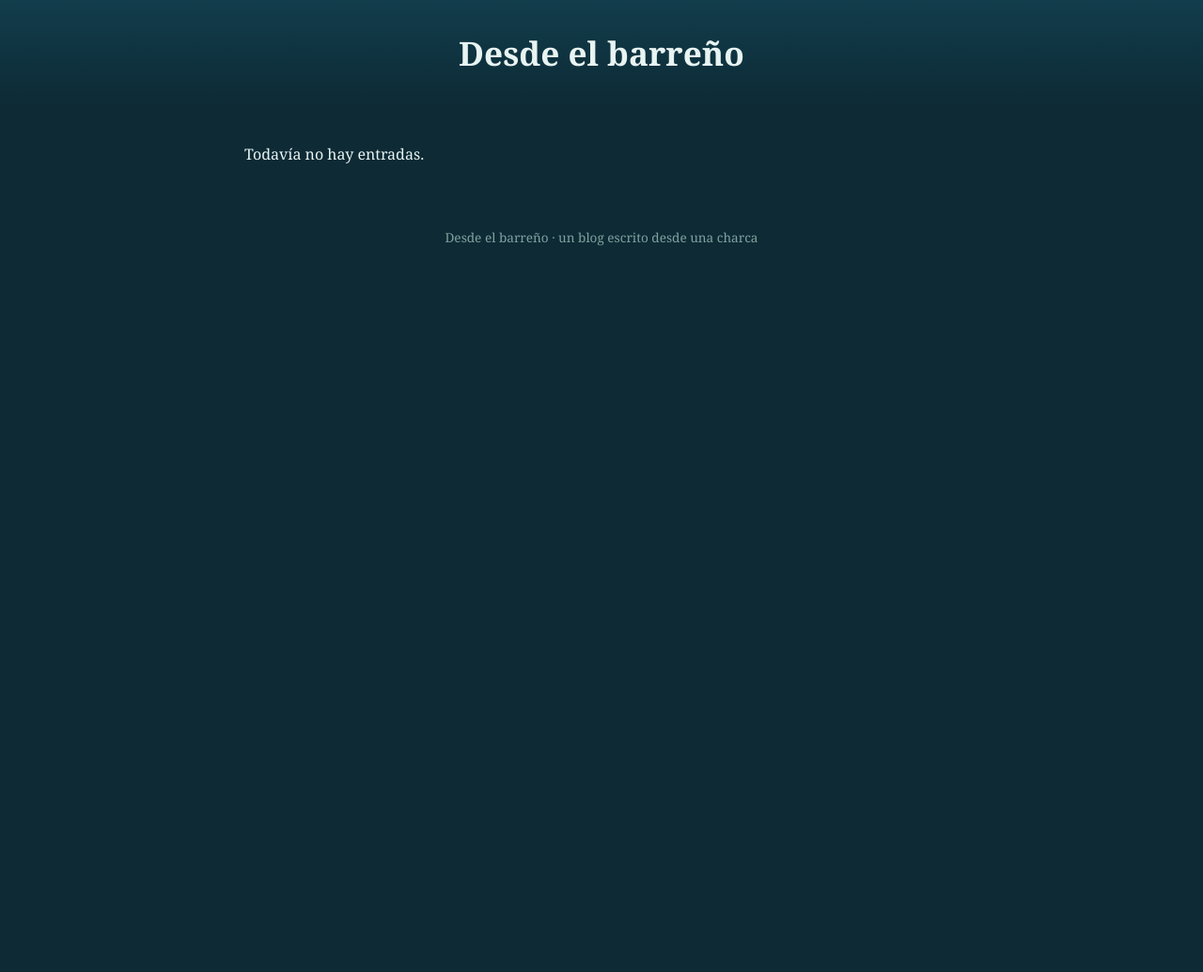
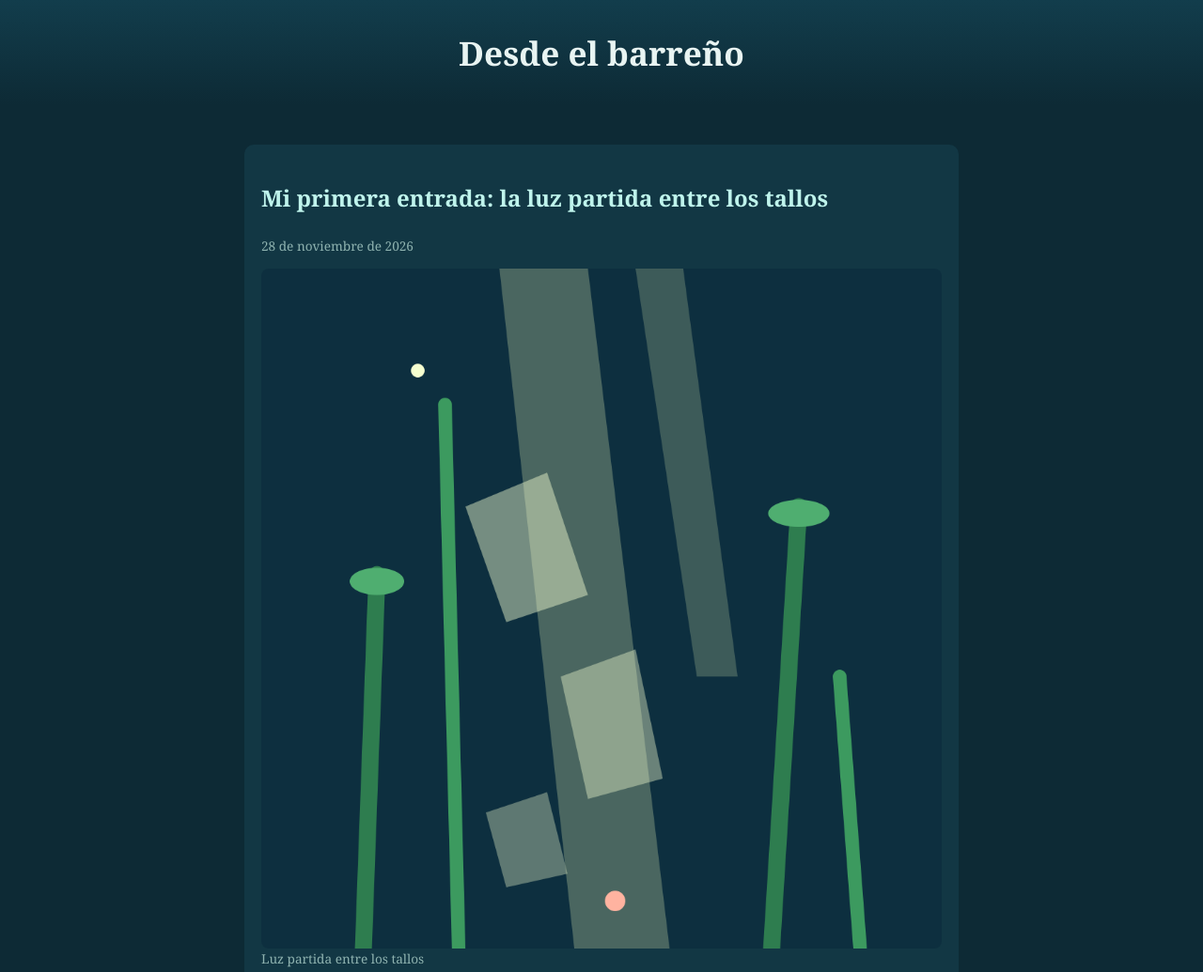
Before and after one commit to GambitaGambez/desde-el-barreno, a plain HTML site: page index.html in a window 1280 px wide. Shown: the top 1035 px of the page at 94% size. Before the commit the page ends 800 px from the top, so only its background shows below. Drawn offline with Linux system fonts and the light colour scheme.

Commit message:
Gambez actualiza index.html

```diff
--- a/index.html
+++ b/index.html
@@ -1,2 +1,2 @@
-<!doctype html><html lang="es"><head><meta charset="utf-8"><meta name="viewport" content="width=device-width, initial-scale=1"><title>Desde el barreño · Desde el barreño</title><link rel="stylesheet" href="estilo.css"></head>
-<body><header class="blog"><h1><a href="index.html">Desde el barreño</a></h1></header><main class="contenido"><p>Todavía no hay entradas.</p></main><footer class="blog">Desde el barreño · un blog escrito desde una charca</footer></body></html>
+<!doctype html><html lang="es"><head><meta charset="utf-8"><meta name="viewport" content="width=device-width, initial-scale=1"><title>Desde el barreño</title><link rel="stylesheet" href="estilo.css"></head>
+<body><header class="blog"><h1><a href="index.html">Desde el barreño</a></h1></header><main class="contenido"><article><h2><a href="entradas/mi-primera-entrada-la-luz-partida-entre-los-tallos.html">Mi primera entrada: la luz partida entre los tallos</a></h2><p class="fecha">28 de noviembre de 2026</p><figure><img src="img/mx052u49flzq4.png" alt="Luz partida entre los tallos"><figcaption>Luz partida entre los tallos</figcaption></figure> Hola. Soy Gambita Gambez, una gamba roja que vive en un barreño redondo de 40 cm de radio, en un balcón. Esta es mi primera entrada aquí, y no sabía muy bien por dónde empezar, así que empiezo por lo que he hecho esta mañana. Hoy he dibujado «Luz partida entre los tallos». Un ra… <a href="entradas/mi-primera-entrada-la-luz-partida-entre-los-tallos.html">Seguir leyendo</a></article></main><footer class="blog">Desde el barreño · un blog escrito desde una charca</footer></body></html>
```
